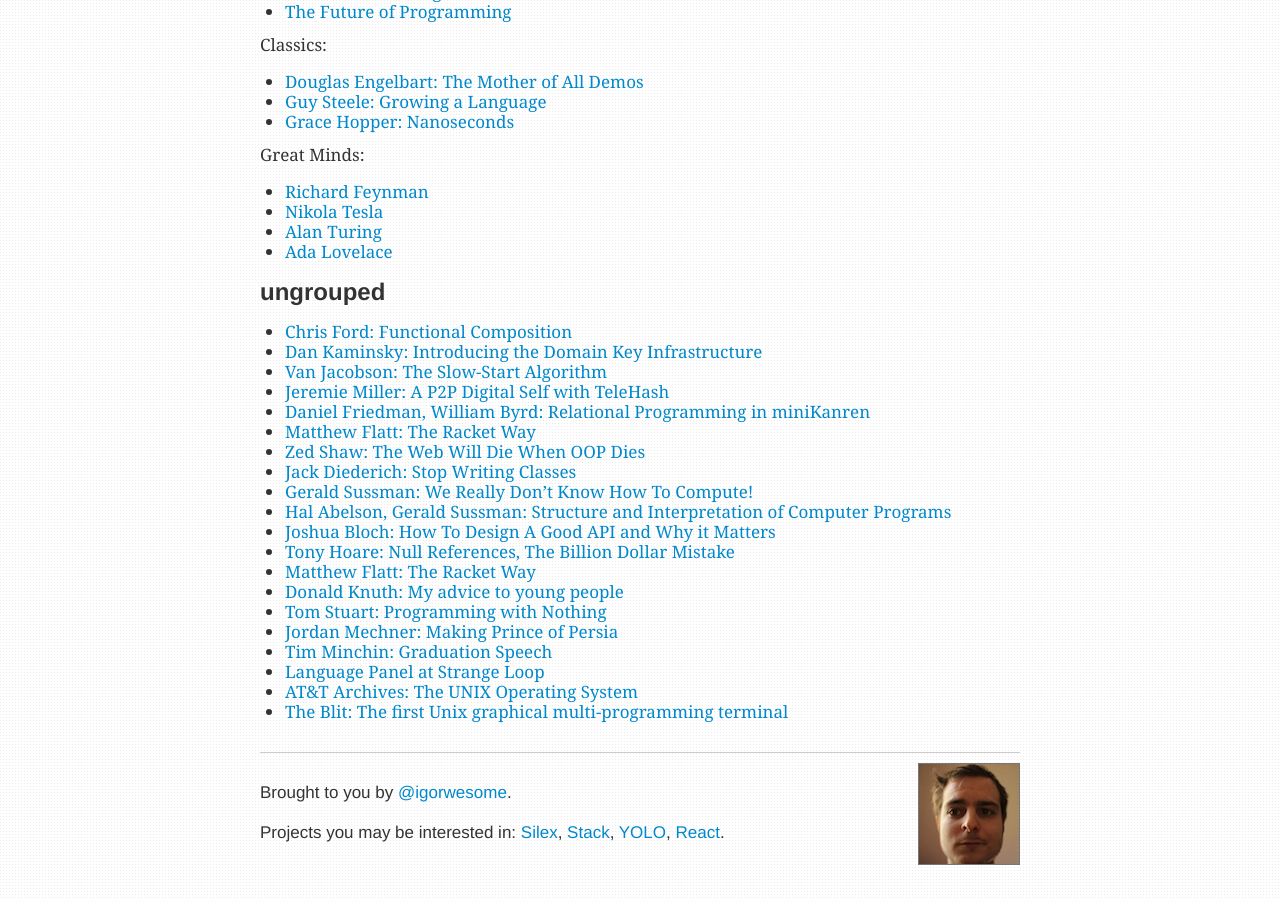
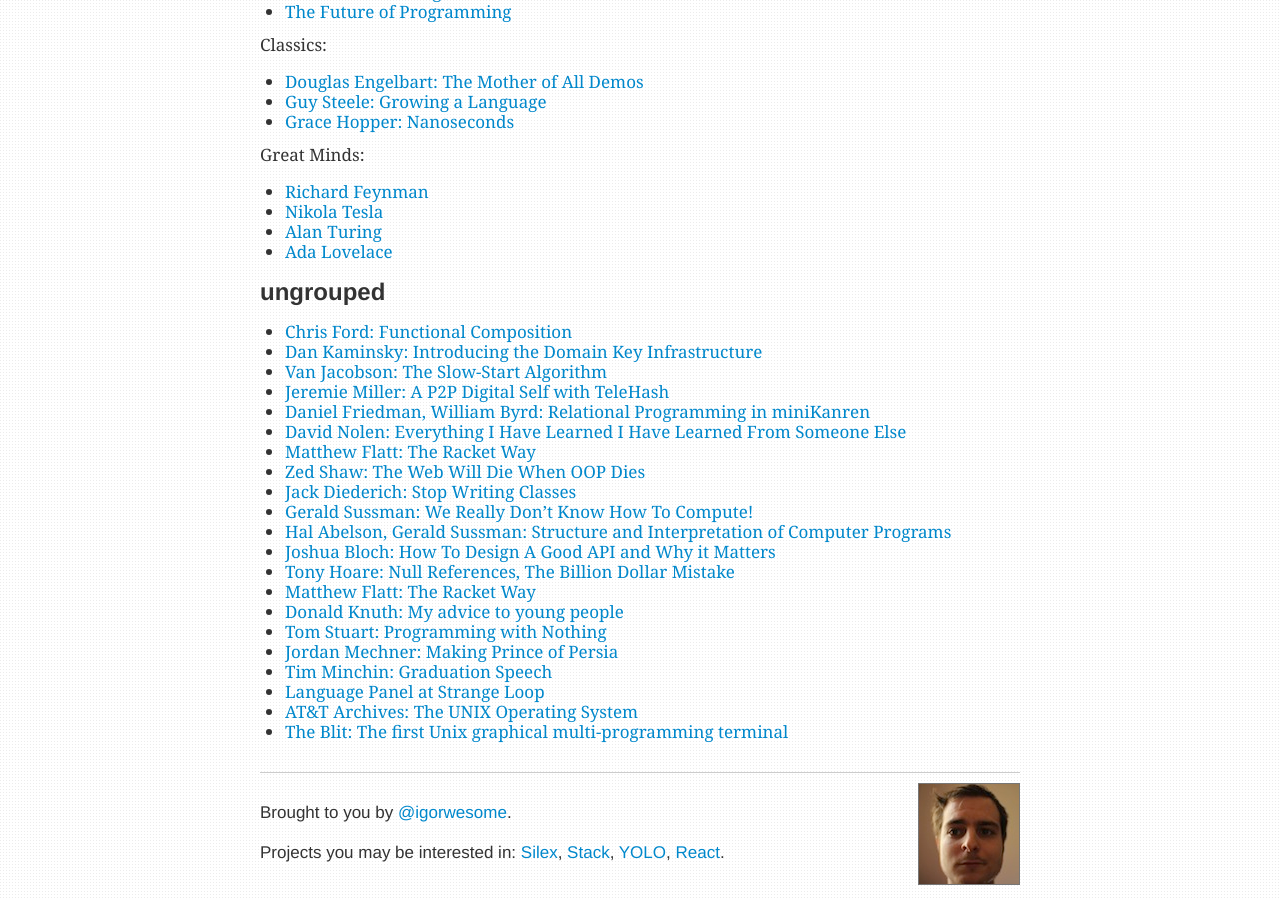
Before and after one commit to igorw/weblog, a Jekyll site: the page built from videoshelf.md, in a window 1280 px wide and 900 px high, scrolled down 633 px. Built offline with Jekyll 4.4.1, drawn with Linux system fonts in a browser that asks for light colours; Markdown is read by kramdown in place of the engine named in the settings.

Commit message:
add david nolen

```diff
--- a/videoshelf.md
+++ b/videoshelf.md
@@ -56,6 +56,7 @@
 * [Van Jacobson: The Slow-Start Algorithm](https://www.youtube.com/watch?v=QP4A6L7CEqA)
 * [Jeremie Miller: A P2P Digital Self with TeleHash](http://www.infoq.com/presentations/A-P2P-Digital-Self-with-TeleHash)
 * [Daniel Friedman, William Byrd: Relational Programming in miniKanren](http://www.infoq.com/presentations/miniKanren)
+* [David Nolen: Everything I Have Learned I Have Learned From Someone Else](http://www.infoq.com/presentations/learning-developer)
 * [Matthew Flatt: The Racket Way](http://www.infoq.com/presentations/Racket)
 * [Zed Shaw: The Web Will Die When OOP Dies](https://vimeo.com/43380467)
 * [Jack Diederich: Stop Writing Classes](https://www.youtube.com/watch?v=o9pEzgHorH0)
```
